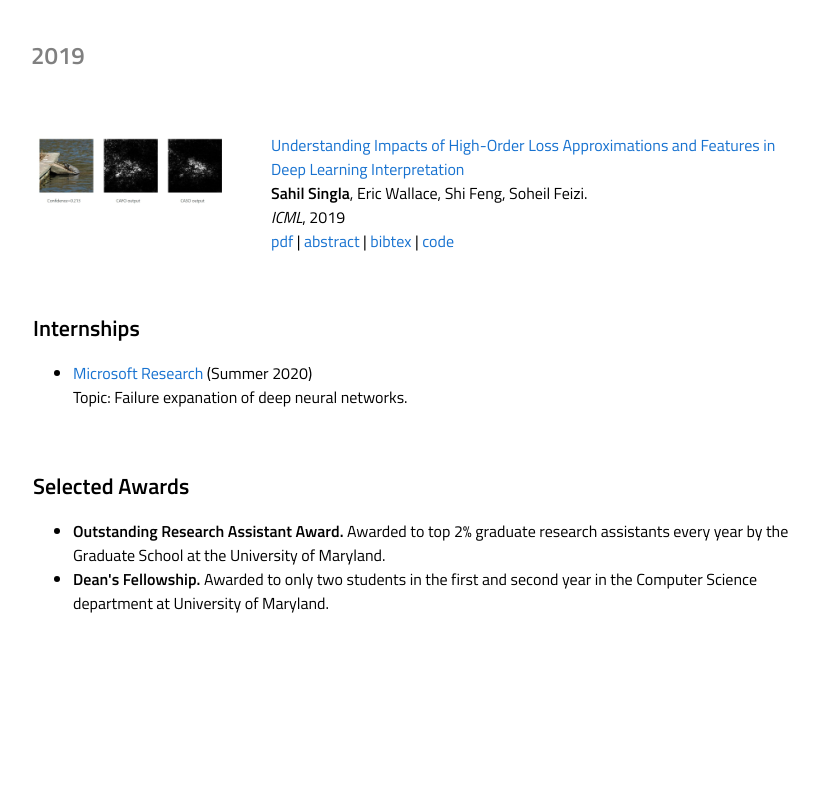
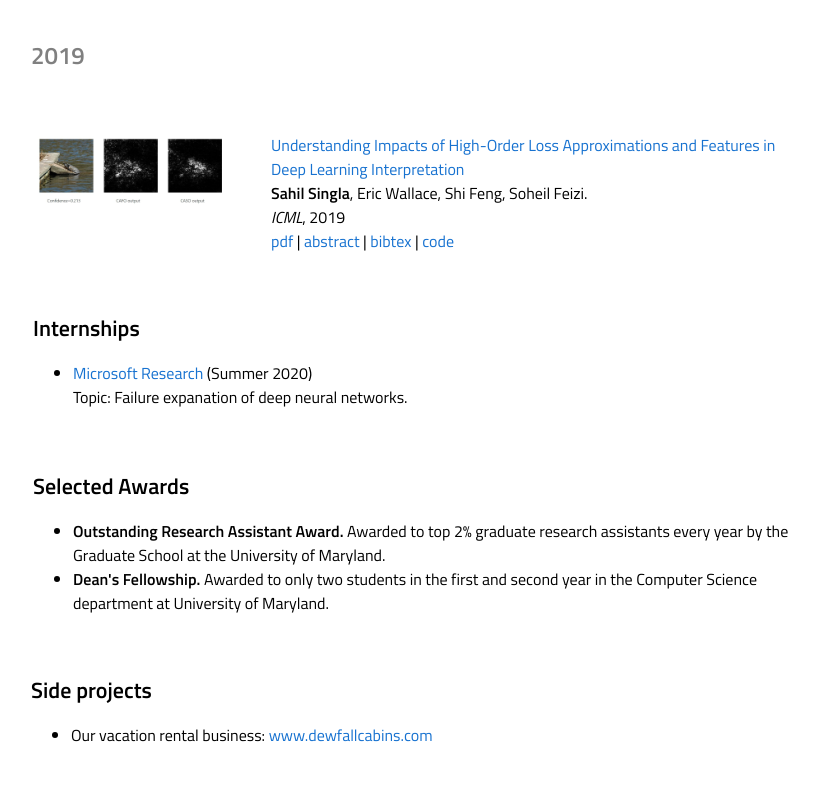
Before and after one commit to singlasahil14/singlasahil14.github.io, a plain HTML site: page index.html in a window 1280 px wide. Shown: the part 3153-3939 px from the top of the page, without its empty margins (229-1048 px from the left). Before the commit the page ends 3834 px from the top, so only its background shows below. Drawn offline with Linux system fonts and the light colour scheme.

Commit message:
Update index.html with side projects

```diff
--- a/index.html
+++ b/index.html
@@ -546,6 +546,17 @@
         </td>
       </tr>
     </table>
+
+    <table width="100%" align="center" border="0" cellspacing="0" cellpadding="20">
+      <tr>
+        <td>
+          <sectionheading id="side projects">Side projects</sectionheading>
+          <ul>
+              <li>Our vacation rental business: <a href="www.dewfallcabins.com">www.dewfallcabins.com</a></li>
+          </ul>
+        </td>
+      </tr>
+    </table>
   </body>
   <script xml:space="preserve" language="JavaScript">hideallbibs();</script>
   <script xml:space="preserve" language="javascript">hideblock('2022NeurIPShard_abs');</script>
```
